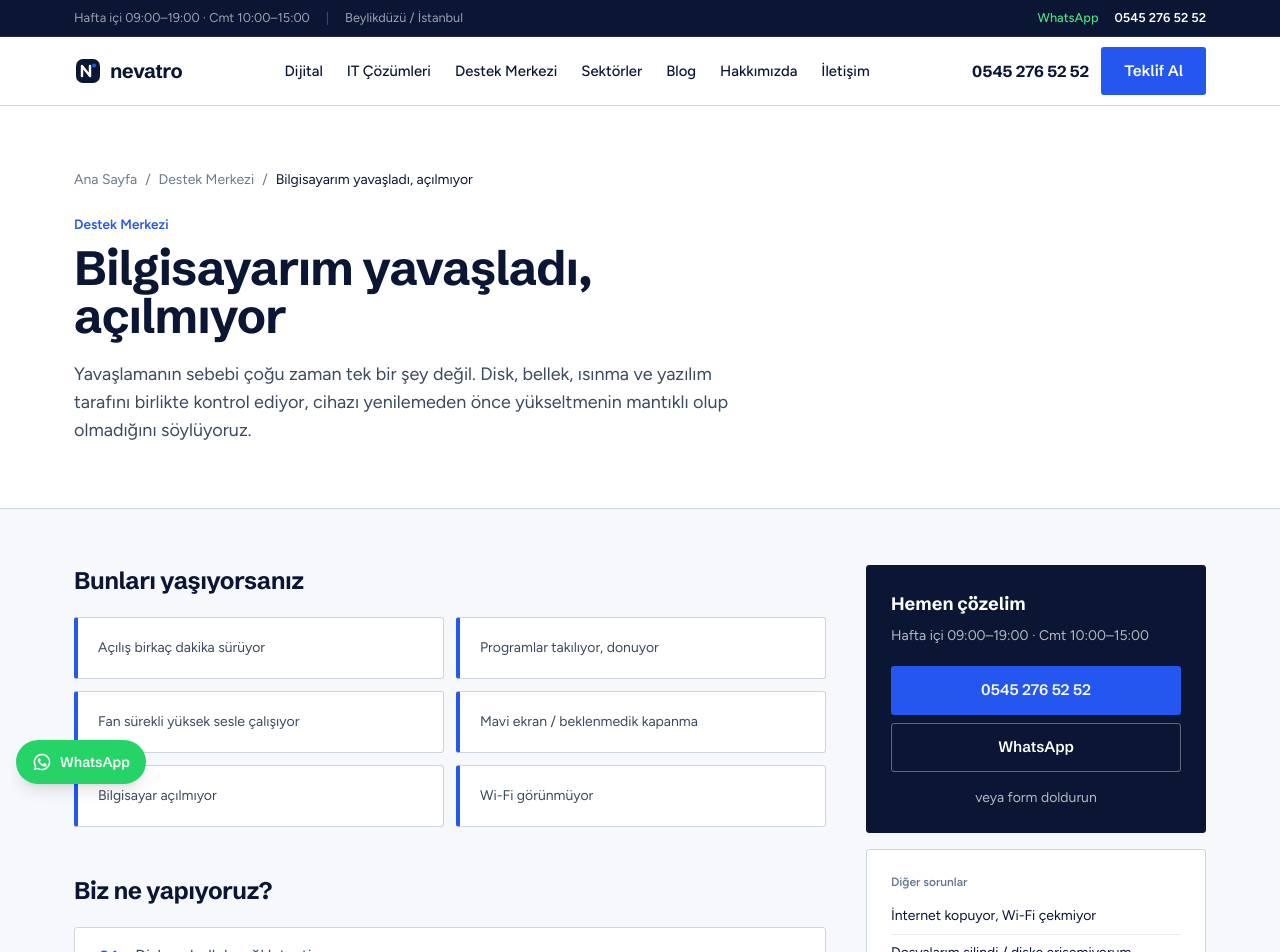
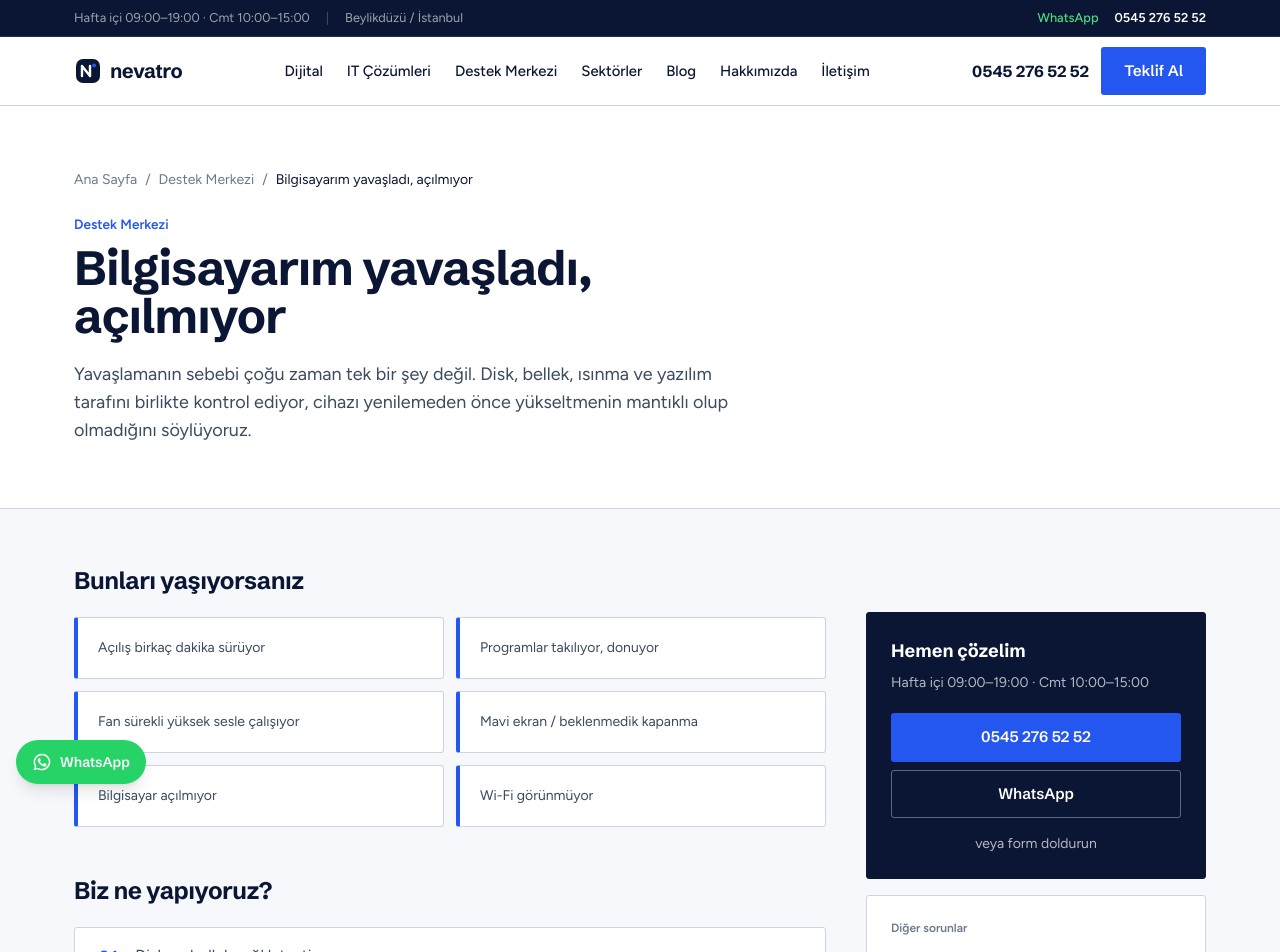
Before and after one commit to onatyasinozturk/nevatro, a Next.js app: page /destek/bilgisayar-yavasladi in a window 1280 px wide. Shown: the top 952 px of the page. Built offline with nearby package versions, Linux system fonts and the light colour scheme.

Commit message:
Update page.tsx

```diff
--- a/src/app/destek/[slug]/page.tsx
+++ b/src/app/destek/[slug]/page.tsx
@@ -61,7 +61,9 @@ export default async function Page({ params }: { params: Params }) {
         </div>
 
         <aside className="lg:sticky lg:top-24 self-start">
-          <div className="card p-6 bg-primary text-white border-primary">
+          {/* Sol sütundaki başlık kadar boşluk — kutu, yandaki liste kutusuyla aynı hizada başlasın */}
+          <div className="hidden lg:block text-2xl font-bold leading-[1.1] invisible" aria-hidden>&nbsp;</div>
+          <div className="card p-6 bg-primary text-white border-primary lg:mt-5">
             <div className="font-display font-bold text-lg text-white">Hemen çözelim</div>
             <p className="mt-2 text-sm text-white/70">{site.hoursShort}</p>
             <a href={site.phoneHref} className="btn btn-accent w-full mt-5">{site.phone}</a>
```
